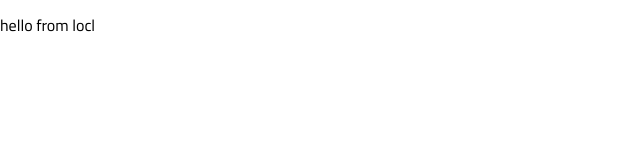
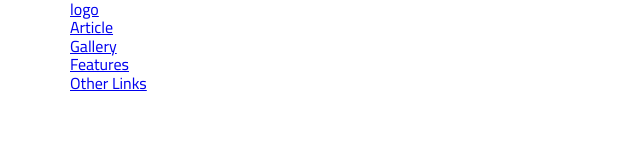
Before and after one commit to salah-abukhatwa/project-3, a plain HTML site: page index.html in a window 1280 px wide. Shown: the whole page, without its empty margins (0-640 px from the left). Drawn offline with Linux system fonts and the light colour scheme.

Commit message:
added header links

```diff
--- a/index.html
+++ b/index.html
@@ -21,8 +21,19 @@
 </head>
 
 <body>
-   <p>hello from locl</p>
-
+  <!-- start Header -->
+  <div class="header" id="header">
+    <div class="container">
+      <a href="#" class="logo">logo</a>
+      <ul class="main-nav">
+        <li><a href="#article">Article</a></li>
+        <li><a href="#gallery">Gallery</a></li>
+        <li><a href="#features">Features</a></li>
+        <li><a href="#">Other Links</a></li>
+      </ul>
+    </div>
+  </div>
+  <!-- end Header -->
 </body>
 
 </html>
```
Lines whose indentation alone changed are shown as unchanged.
